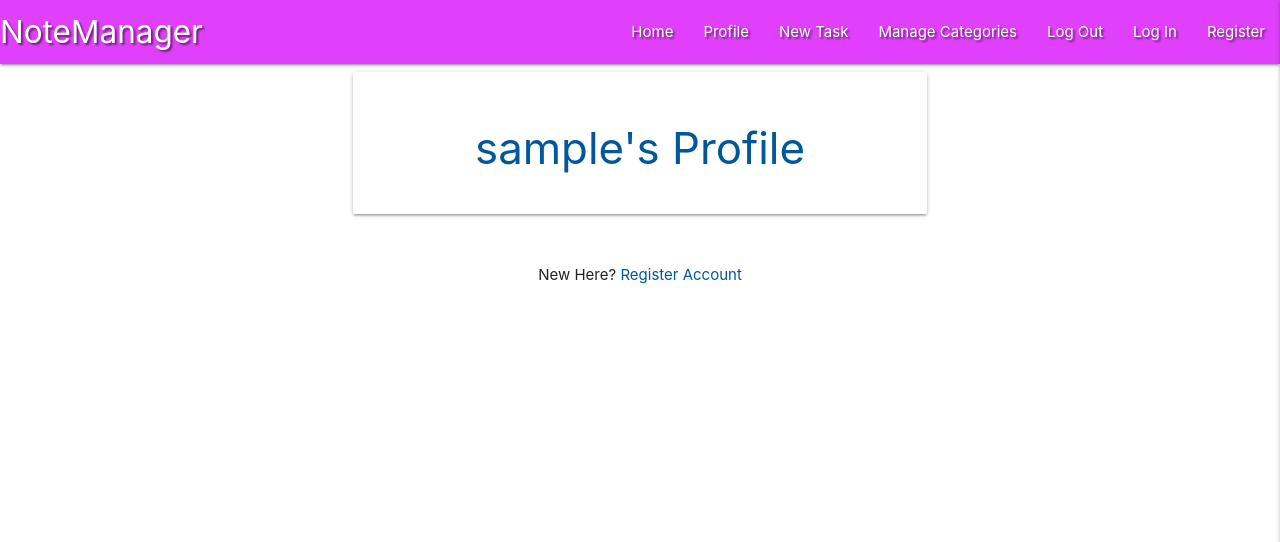
After one commit to Laidybird/Notemanager, a Flask app: page /profile/1 in a window 1280 px wide. The commit adds this page. Shown: the top 542 px of the page. Run offline with Flask 2, Linux system fonts and the light colour scheme; the visitor is signed in with stand-in values (Sample User, id 1); a database or web service that is not in the repository returns one stand-in record (values such as "Sample title"); some libraries are stand-ins or nearby versions.

Commit message:
Add session user profile

```diff
--- a/app.py
+++ b/app.py
@@ -45,6 +45,7 @@ def register():
         # put the new user into "session" cookie
         session["user"] = request.form.get("username").lower()
         flash("Registration Succesful")
+        return redirect(url_for("profile", username=session["user"]))
     return render_template("register.html")
 
 
@@ -60,7 +61,10 @@ def login():
             if check_password_hash(
                 existing_user["password"], request.form.get("password")):
                     session["user"] = request.form.get("username").lower()
-                    flash("Welcome, {}".format(request.form.get("username")))
+                    flash("Welcome, {}".format
+                        (request.form.get("username")))
+                    return redirect(url_for(
+                        "profile", username=session["user"]))
             else:
                 # invalid password match
                 flash("Incorrect Username and/or Password")
@@ -74,6 +78,14 @@ def login():
     return render_template("login.html")
 
 
+@app.route("/profile/<username>", methods=["GET", "POST"])
+def profile(username):
+    # grab the session user's username from db
+    username = mongo.db.users.find_one(
+        {"username": session["user"]})["username"]
+    return render_template("profile.html", username=username)
+
+
 if __name__ == "__main__":
     app.run(host=os.environ.get("IP"),
             port=int(os.environ.get("PORT")),
--- a/templates/base.html
+++ b/templates/base.html
@@ -21,7 +21,7 @@
 				<a href="#" data-target="mobile-demo" class="sidenav-trigger right"><i class="fas fa-bars"></i></a>
 				<ul class="right hide-on-med-and-down">
 					<li><a href="{{ url_for('get_tasks') }}">Home</a></li>
-					<li><a href="#">Profile</a></li>
+					<li><a href="{{ url_for('profile', username=session['user']) }}">Profile</a></li>
 					<li><a href="#">New Task</a></li>
 					<li><a href="#">Manage Categories</a></li>
 					<li><a href="#">Log Out</a></li>
@@ -35,7 +35,7 @@
 		<ul class="sidenav" id="mobile-demo">
             <li><h4 class="center-align purple-text  text-accent 2">NoteManager</h4></li>
             <li><a href="{{ url_for('get_tasks') }}">Home</a></li>
-            <li><a href="#">Profile</a></li>
+            <li><a href="{{ url_for('profile', username=session['user']) }}">Profile</a></li>
             <li><a href="#">New Task</a></li>
             <li><a href="#">Manage Categories</a></li>
             <li><a href="#">Log Out</a></li>
--- /dev/null
+++ b/templates/profile.html
@@ -0,0 +1,25 @@
+{% extends "base.html" %}
+{% block content %}
+
+
+
+    <div class="row">
+        <div class="col s12 m8 offset-m2">
+            <div class="card-panel">
+                <h3 class="center-align light-blue-text text-darken-4">
+                    {{ username }}'s Profile
+                </h3>
+            </div>
+        </div>
+    </div>
+
+    <div class="row">
+        <div class="col s12">
+            <p class="center-align">
+                New Here?
+                <a href="{{ url_for('register') }}" class="light-blue-text text-darken-4">Register Account</a>
+            </p>
+        </div>
+    </div>
+
+{% endblock %}
```
